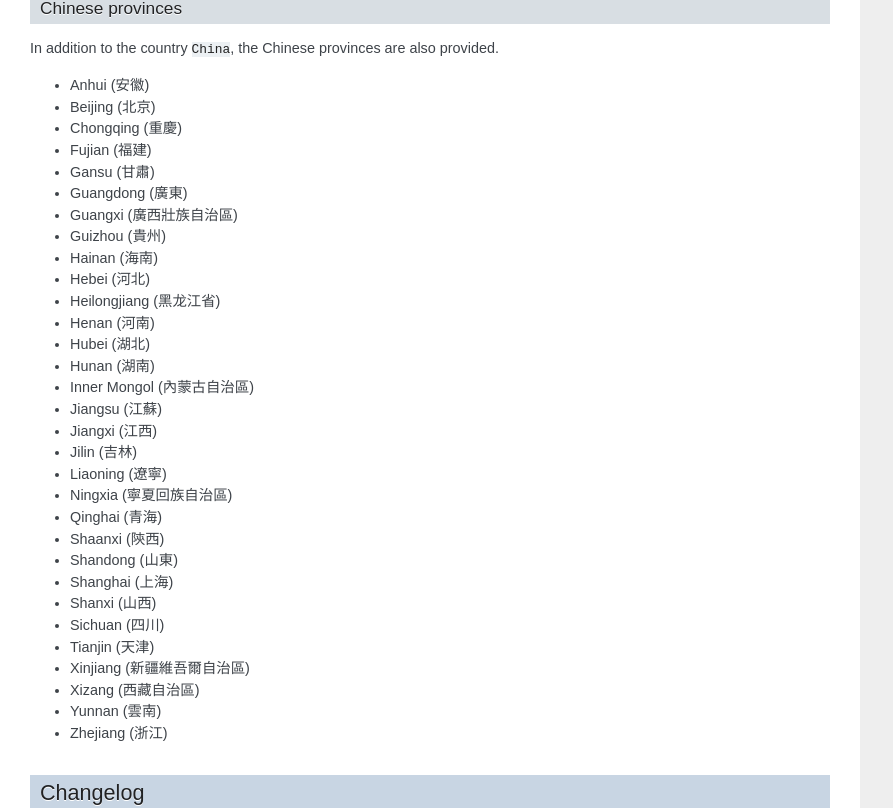
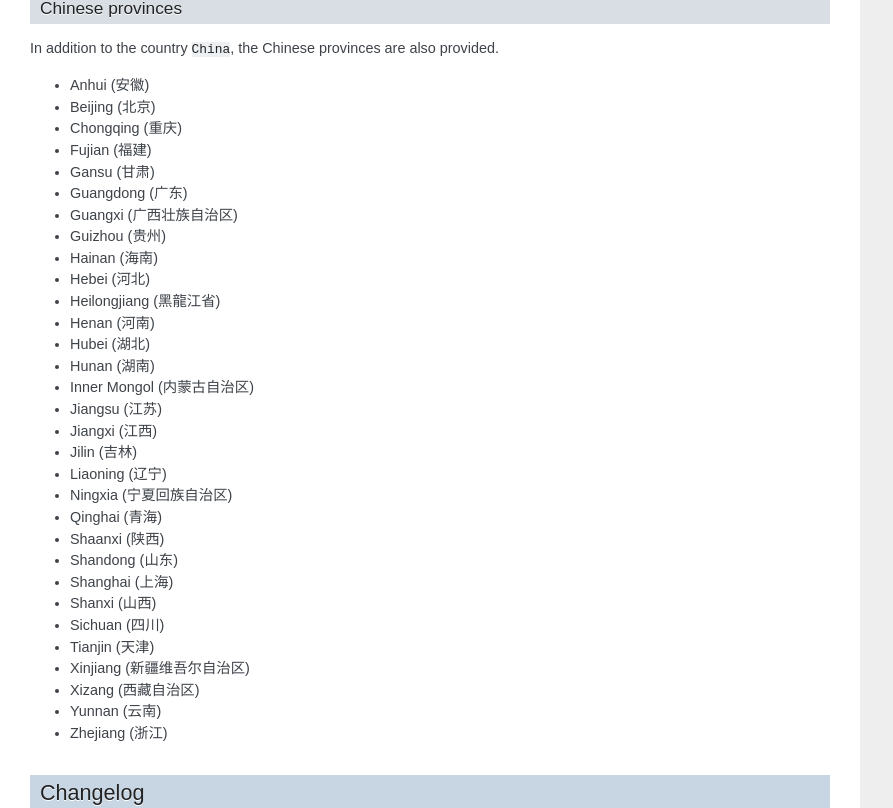
Before and after one commit to ecoinvent/ecoinvent-topology, a Sphinx documentation site: the page built from docs/index.rst, in a window 1280 px wide and 1400 px high, scrolled down 8210 px. Shown: the part 140-948 px from the top of the window, without its empty margins (0-893 px from the left). Built offline with Sphinx 7.4.7, drawn with Linux system fonts in a browser that asks for light colours.

Commit message:
Update docs for new province names

```diff
--- a/docs/index.rst
+++ b/docs/index.rst
@@ -404,34 +404,34 @@ In addition to the country ``China``, the Chinese provinces are also provided.
 
 * Anhui (安徽)
 * Beijing (北京)
-* Chongqing (重慶)
+* Chongqing (重庆)
 * Fujian (福建)
-* Gansu (甘肅)
-* Guangdong (廣東)
-* Guangxi (廣西壯族自治區)
-* Guizhou (貴州)
+* Gansu (甘肃)
+* Guangdong (广东)
+* Guangxi (广西壮族自治区)
+* Guizhou (贵州)
 * Hainan (海南)
 * Hebei (河北)
-* Heilongjiang (黑龙江省)
+* Heilongjiang (黑龍江省)
 * Henan (河南)
 * Hubei (湖北)
 * Hunan (湖南)
-* Inner Mongol (內蒙古自治區)
-* Jiangsu (江蘇)
+* Inner Mongol (内蒙古自治区)
+* Jiangsu (江苏)
 * Jiangxi (江西)
 * Jilin (吉林)
-* Liaoning (遼寧)
-* Ningxia (寧夏回族自治區)
+* Liaoning (辽宁)
+* Ningxia (宁夏回族自治区)
 * Qinghai (青海)
-* Shaanxi (陝西)
-* Shandong (山東)
+* Shaanxi (陕西)
+* Shandong (山东)
 * Shanghai (上海)
 * Shanxi (山西)
 * Sichuan (四川)
 * Tianjin (天津)
-* Xinjiang (新疆維吾爾自治區)
-* Xizang (西藏自治區)
-* Yunnan (雲南)
+* Xinjiang (新疆维吾尔自治区)
+* Xizang (西藏自治区)
+* Yunnan (云南)
 * Zhejiang (浙江)
 
 Changelog
```
